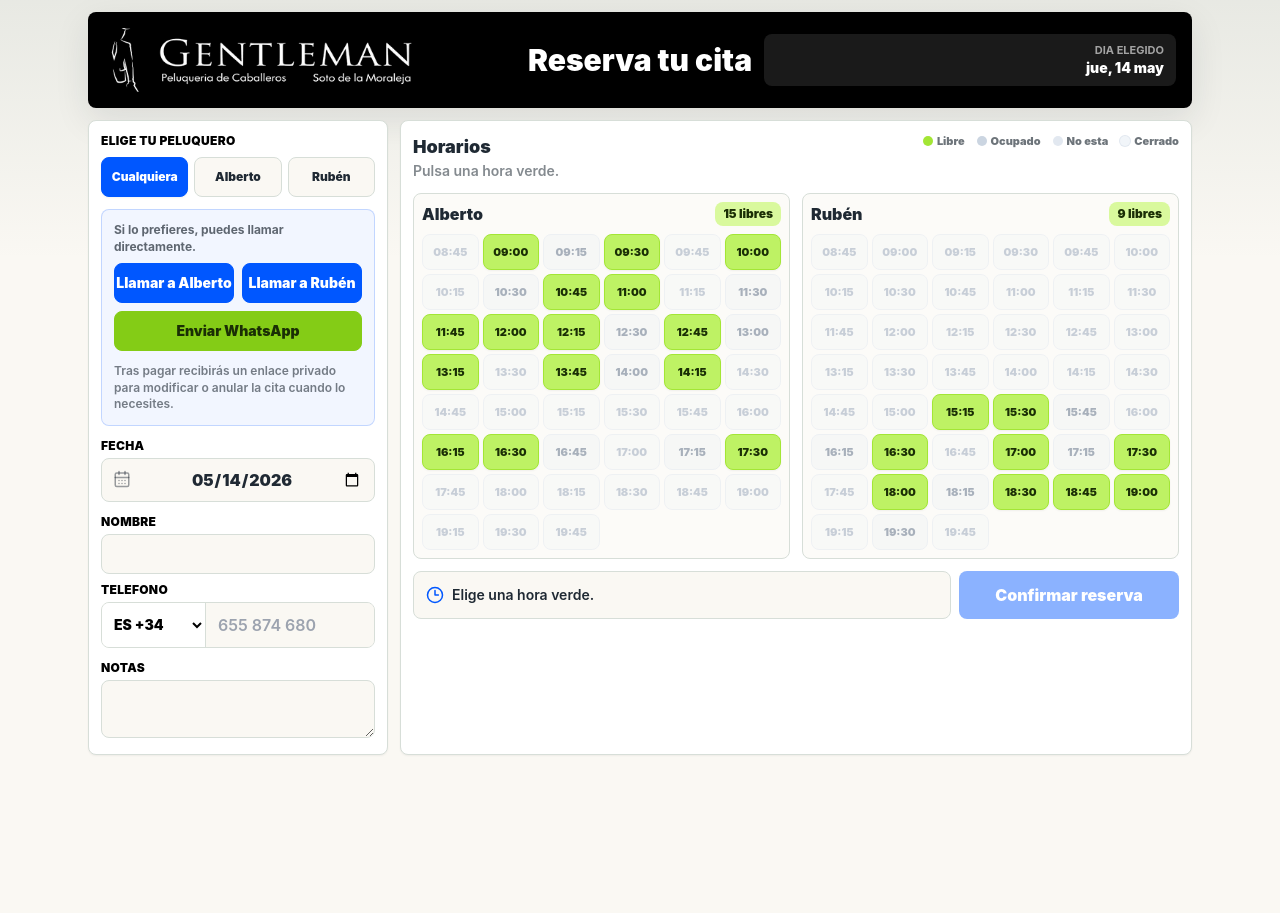
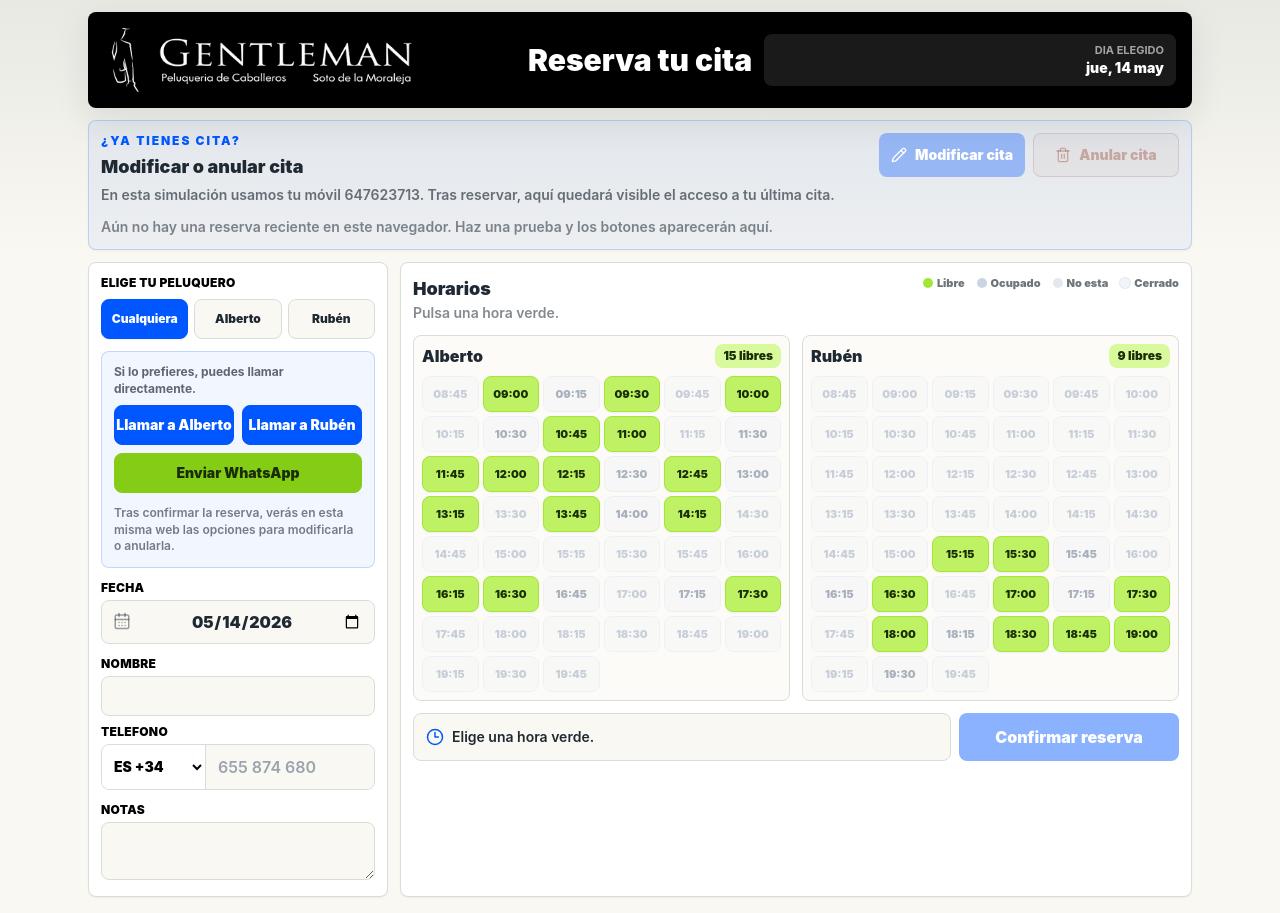
Before and after one commit to MiguelEmbidSegura/gentleman, a Next.js app: page / in a window 1280 px wide. Before the commit the page ends 800 px from the top, so only its background shows below. Built offline with nearby package versions, Linux system fonts and the light colour scheme; no server answers.

Commit message:
surface public appointment actions in booking flow

```diff
--- a/components/BookingConfirmationApp.tsx
+++ b/components/BookingConfirmationApp.tsx
@@ -6,6 +6,9 @@ import { Suspense, useEffect, useMemo, useState } from "react";
 import { CheckCircle2 } from "lucide-react";
 
 const PENDING_BOOKING_KEY = "gentleman_pending_booking";
+const LAST_MANAGE_URL_KEY = "gentleman_last_manage_url";
+const LAST_BOOKING_SUMMARY_KEY = "gentleman_last_booking_summary";
+const DEBUG_CLIENT_PHONE = "647623713";
 
 function SuccessContent() {
   const params = useSearchParams();
@@ -16,6 +19,7 @@ function SuccessContent() {
   const [appointment, setAppointment] = useState<{
     date?: string;
     start_time?: string;
+    clients?: { phone?: string } | null;
     hairdressers?: { name?: string } | null;
     services?: { name?: string } | null;
   } | null>(null);
@@ -42,8 +46,22 @@ function SuccessContent() {
         : await fetch(`/api/public-appointments/${encodeURIComponent(currentAppointmentToken!)}`);
       const payload = await response.json().catch(() => ({}));
       if (!response.ok) return;
-      setManageUrl(payload.manage_url ?? (currentAppointmentToken ? `/reservar/gestionar/${encodeURIComponent(currentAppointmentToken)}` : ""));
-      setAppointment(payload.appointment ?? null);
+      const nextManageUrl = payload.manage_url ?? (currentAppointmentToken ? `/reservar/gestionar/${encodeURIComponent(currentAppointmentToken)}` : "");
+      const nextAppointment = payload.appointment ?? null;
+      setManageUrl(nextManageUrl);
+      setAppointment(nextAppointment);
+
+      if (nextManageUrl) {
+        window.localStorage.setItem(LAST_MANAGE_URL_KEY, nextManageUrl);
+      }
+      if (nextAppointment) {
+        window.localStorage.setItem(LAST_BOOKING_SUMMARY_KEY, JSON.stringify({
+          date: nextAppointment.date,
+          start_time: nextAppointment.start_time,
+          hairdresser_name: nextAppointment.hairdressers?.name,
+          client_phone: nextAppointment.clients?.phone ?? `+34${DEBUG_CLIENT_PHONE}`
+        }));
+      }
     }
 
     loadConfirmation();
@@ -78,8 +96,13 @@ function SuccessContent() {
           </p>
           <div className="mt-4 grid gap-2 sm:grid-cols-2">
             <Link href={manageUrl} className="rounded-[8px] bg-[#0057ff] px-4 py-3 text-center font-black text-white">
-              Modificar o anular
+              Modificar cita
             </Link>
+            <Link href={manageUrl} className="rounded-[8px] border border-clay/30 bg-clay/10 px-4 py-3 text-center font-black text-clay">
+              Anular cita
+            </Link>
+          </div>
+          <div className="mt-2 grid gap-2 sm:grid-cols-2">
             <button
               type="button"
               onClick={copyManageLink}
@@ -87,6 +110,16 @@ function SuccessContent() {
             >
               {copied ? "Enlace copiado" : "Copiar enlace"}
             </button>
+            <a
+              href={`https://wa.me/34${DEBUG_CLIENT_PHONE}?text=${encodeURIComponent(
+                `Confirmación de cita Gentleman: ${appointment?.date ?? pending?.date ?? ""} ${appointment?.start_time?.slice(0, 5) ?? pending?.start_time ?? ""}.`
+              )}`}
+              target="_blank"
+              rel="noreferrer"
+              className="rounded-[8px] border border-lime-500 bg-lime-500 px-4 py-3 text-center font-black text-lime-950"
+            >
+              Enviar confirmación a mi WhatsApp
+            </a>
           </div>
         </section>
       ) : null}
--- a/components/PublicBookingApp.tsx
+++ b/components/PublicBookingApp.tsx
@@ -1,7 +1,7 @@
 "use client";
 
 import Image from "next/image";
-import { CalendarDays, CheckCircle2, Clock3, X } from "lucide-react";
+import { CalendarDays, CheckCircle2, Clock3, Pencil, Trash2, X } from "lucide-react";
 import { FormEvent, useEffect, useMemo, useState } from "react";
 import clsx from "clsx";
 import { buildWhatsAppUrl, formatDateShort, getTodayKey } from "@/lib/date";
@@ -29,9 +29,12 @@ type LocalDayOff = {
 
 const DAYS_OFF_STORAGE_KEY = "gentleman_days_off";
 const PENDING_BOOKING_KEY = "gentleman_pending_booking";
+const LAST_MANAGE_URL_KEY = "gentleman_last_manage_url";
+const LAST_BOOKING_SUMMARY_KEY = "gentleman_last_booking_summary";
 const SELECTED_SERVICE = INITIAL_SERVICES[0];
 const DEFAULT_CONTACT_PHONE = "+34655874680";
 const WHATSAPP_PHONE = DEFAULT_CONTACT_PHONE;
+const DEBUG_CLIENT_PHONE = "647623713";
 const hairdresserPhones: Record<HairdresserId, string> = {
   [HAIRDRESSER_IDS.alberto]: process.env.NEXT_PUBLIC_ALBERTO_PHONE ?? DEFAULT_CONTACT_PHONE,
   [HAIRDRESSER_IDS.ruben]: process.env.NEXT_PUBLIC_RUBEN_PHONE ?? DEFAULT_CONTACT_PHONE
@@ -100,13 +103,20 @@ export function PublicBookingApp() {
   const [selectedSlot, setSelectedSlot] = useState<FakeSlot | null>(null);
   const [clientName, setClientName] = useState("");
   const [countryCode, setCountryCode] = useState("+34");
-  const [clientPhone, setClientPhone] = useState("");
+  const [clientPhone, setClientPhone] = useState(isDebugPaymentMode ? DEBUG_CLIENT_PHONE : "");
   const [notes, setNotes] = useState("");
   const [error, setError] = useState("");
   const [done, setDone] = useState(false);
   const [loading, setLoading] = useState(false);
   const [daysOff, setDaysOff] = useState<LocalDayOff[]>([]);
   const [confirmOpen, setConfirmOpen] = useState(false);
+  const [lastManageUrl, setLastManageUrl] = useState("");
+  const [lastBookingSummary, setLastBookingSummary] = useState<{
+    date?: string;
+    start_time?: string;
+    hairdresser_name?: string;
+    client_phone?: string;
+  } | null>(null);
 
   const slots = useMemo(
     () => buildFakeSlots(date, hairdresserId, SELECTED_SERVICE.duration_minutes, daysOff),
@@ -120,6 +130,17 @@ export function PublicBookingApp() {
   useEffect(() => {
     const savedDaysOff = window.localStorage.getItem(DAYS_OFF_STORAGE_KEY);
     if (savedDaysOff) setDaysOff(JSON.parse(savedDaysOff));
+
+    const savedManageUrl = window.localStorage.getItem(LAST_MANAGE_URL_KEY);
+    const savedSummary = window.localStorage.getItem(LAST_BOOKING_SUMMARY_KEY);
+    if (savedManageUrl) setLastManageUrl(savedManageUrl);
+    if (savedSummary) {
+      try {
+        setLastBookingSummary(JSON.parse(savedSummary));
+      } catch {
+        window.localStorage.removeItem(LAST_BOOKING_SUMMARY_KEY);
+      }
+    }
   }, []);
 
   useEffect(() => {
@@ -220,6 +241,62 @@ export function PublicBookingApp() {
         </div>
       </header>
 
+      <section className="mt-3 rounded-[8px] border border-[#0057ff]/20 bg-[#0057ff]/5 p-3 shadow-sm">
+        <div className="flex flex-wrap items-start justify-between gap-3">
+          <div>
+            <p className="text-xs font-black uppercase tracking-[0.16em] text-[#0057ff]">¿Ya tienes cita?</p>
+            <h2 className="mt-1 text-lg font-black text-ink">Modificar o anular cita</h2>
+            <p className="mt-1 text-sm font-semibold text-ink/65">
+              En esta simulación usamos tu móvil {DEBUG_CLIENT_PHONE}. Tras reservar, aquí quedará visible el acceso a tu última cita.
+            </p>
+          </div>
+          {lastManageUrl ? (
+            <div className="grid min-w-[220px] gap-2 sm:grid-cols-2">
+              <a
+                href={lastManageUrl}
+                className="flex h-11 items-center justify-center gap-2 rounded-[8px] bg-[#0057ff] px-3 text-sm font-black text-white"
+              >
+                <Pencil size={16} />
+                Modificar cita
+              </a>
+              <a
+                href={lastManageUrl}
+                className="flex h-11 items-center justify-center gap-2 rounded-[8px] border border-clay/30 bg-clay/10 px-3 text-sm font-black text-clay"
+              >
+                <Trash2 size={16} />
+                Anular cita
+              </a>
+            </div>
+          ) : (
+            <div className="grid min-w-[220px] gap-2 sm:grid-cols-2">
+              <span className="flex h-11 items-center justify-center gap-2 rounded-[8px] bg-[#0057ff]/35 px-3 text-sm font-black text-white">
+                <Pencil size={16} />
+                Modificar cita
+              </span>
+              <span className="flex h-11 items-center justify-center gap-2 rounded-[8px] border border-clay/20 bg-clay/5 px-3 text-sm font-black text-clay/45">
+                <Trash2 size={16} />
+                Anular cita
+              </span>
+            </div>
+          )}
+        </div>
+
+        {lastBookingSummary ? (
+          <div className="mt-3 rounded-[8px] border border-line bg-white p-3 text-sm font-semibold text-ink/70">
+            Última cita guardada en este navegador:
+            {" "}
+            {lastBookingSummary.date ?? "fecha pendiente"}
+            {lastBookingSummary.start_time ? ` a las ${lastBookingSummary.start_time.slice(0, 5)}` : ""}
+            {lastBookingSummary.hairdresser_name ? ` con ${lastBookingSummary.hairdresser_name}` : ""}
+            {lastBookingSummary.client_phone ? ` · móvil ${lastBookingSummary.client_phone}` : ""}
+          </div>
+        ) : (
+          <p className="mt-3 text-sm font-semibold text-ink/55">
+            Aún no hay una reserva reciente en este navegador. Haz una prueba y los botones aparecerán aquí.
+          </p>
+        )}
+      </section>
+
       {done && selectedSlot ? (
         <section className="mt-3 rounded-[8px] border border-lime-300 bg-lime-100 p-4 shadow-soft">
           <div className="flex items-center gap-3">
@@ -283,7 +360,7 @@ export function PublicBookingApp() {
               Enviar WhatsApp
             </a>
             <p className="mt-3 text-xs font-semibold leading-snug text-ink/60">
-              Tras pagar recibirás un enlace privado para modificar o anular la cita cuando lo necesites.
+              Tras confirmar la reserva, verás en esta misma web las opciones para modificarla o anularla.
             </p>
           </div>
 
```
